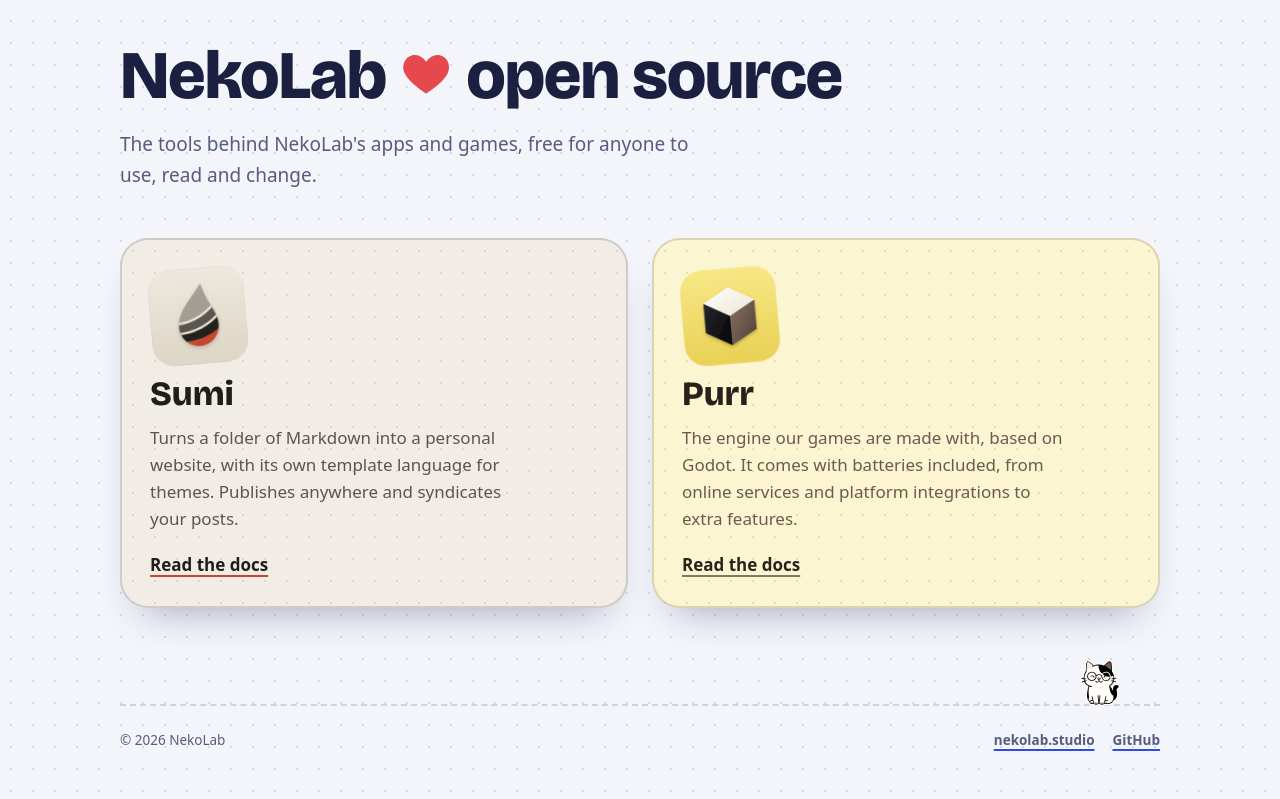
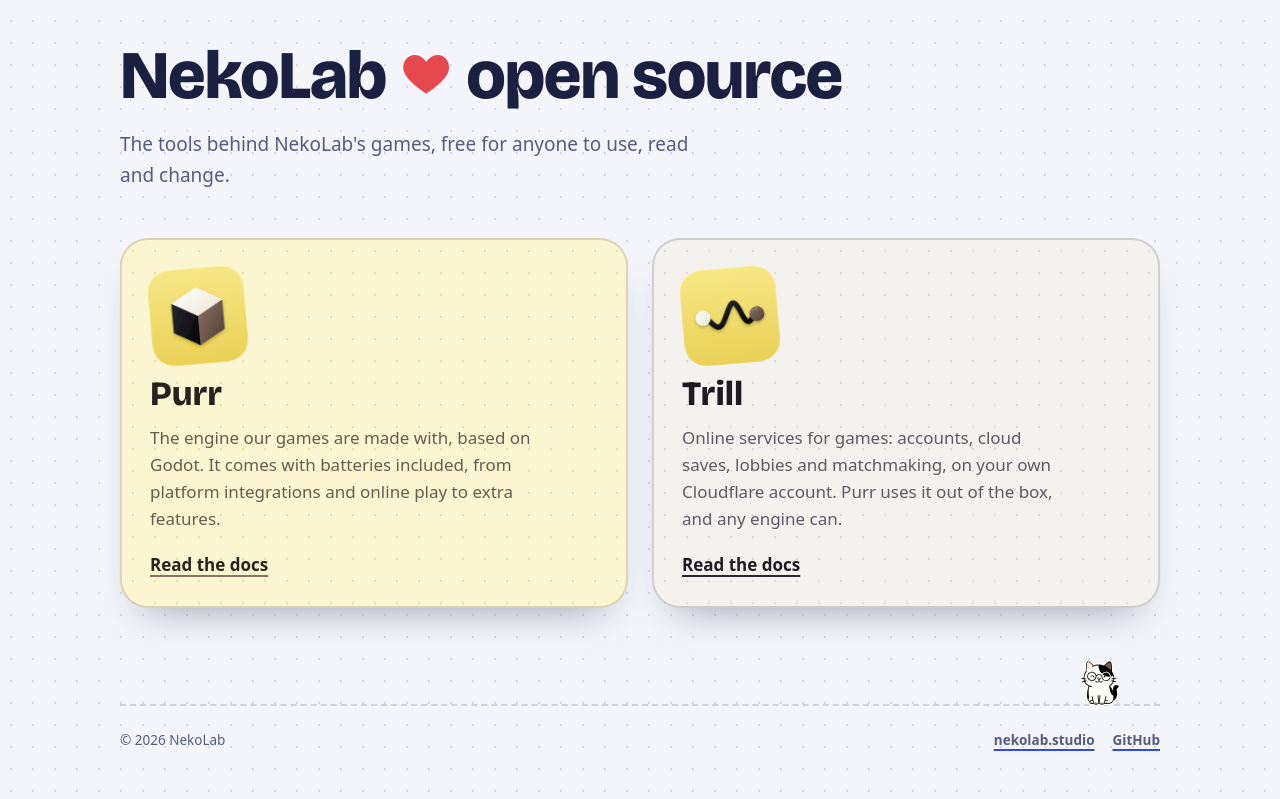
Before and after one commit to NekoLabStudio/nekolabstudio.github.io, a plain HTML site: page index.html in a window 1280 px wide. Shown: the part 100-899 px from the top of the page. Drawn offline with Linux system fonts and the light colour scheme.

Commit message:
Add Trill, remove Sumi

```diff
--- a/index.html
+++ b/index.html
@@ -4,7 +4,7 @@
     <meta charset="utf-8">
     <meta name="viewport" content="width=device-width, initial-scale=1">
     <title>Open source | NekoLab</title>
-    <meta name="description" content="The open source tools behind NekoLab's apps and games.">
+    <meta name="description" content="The open source tools behind NekoLab's games.">
     <meta name="theme-color" content="#f3f5fb" media="(prefers-color-scheme: light)">
     <meta name="theme-color" content="#14172b" media="(prefers-color-scheme: dark)">
     <link rel="icon" href="/favicon.ico">
@@ -30,29 +30,26 @@
       <main class="view">
         <section class="intro">
           <h1>NekoLab <span class="heart"><svg viewBox="0 0 24 24" aria-hidden="true"><path d="M12 21s-7.5-4.6-9.6-9.2C.9 8.3 3 4 7 4c2.2 0 3.7 1.3 5 3 1.3-1.7 2.8-3 5-3 4 0 6.1 4.3 4.6 7.8C19.5 16.4 12 21 12 21z"/></svg><span class="visually-hidden">loves</span></span> open source</h1>
-          <p class="lede">The tools behind NekoLab's apps and games, free for anyone to use, read and change.</p>
+          <p class="lede">The tools behind NekoLab's games, free for anyone to use, read and change.</p>
         </section>
 
         <section class="block" aria-label="Projects">
           <div class="doors">
-            <a class="door brand-sumi" href="/sumi/">
-              <div class="door-top">
-                <picture>
-                  <source srcset="/assets/sumi-dark.png" media="(prefers-color-scheme: dark)">
-                  <img class="door-icon" src="/assets/sumi.png" alt="" width="96" height="96">
-                </picture>
-              </div>
-              <h2>Sumi</h2>
-              <p>Turns a folder of Markdown into a personal website, with its own template language for themes. Publishes anywhere and syndicates your posts.</p>
-              <span class="link">Read the docs</span>
-            </a>
-
             <a class="door brand-purr" href="/purr/">
               <div class="door-top">
                 <img class="door-icon" src="/assets/purr.svg" alt="" width="96" height="96">
               </div>
               <h2>Purr</h2>
-              <p>The engine our games are made with, based on Godot. It comes with batteries included, from online services and platform integrations to extra features.</p>
+              <p>The engine our games are made with, based on Godot. It comes with batteries included, from platform integrations and online play to extra features.</p>
+              <span class="link">Read the docs</span>
+            </a>
+
+            <a class="door brand-trill" href="/trill/">
+              <div class="door-top">
+                <img class="door-icon" src="/assets/trill.svg" alt="" width="96" height="96">
+              </div>
+              <h2>Trill</h2>
+              <p>Online services for games: accounts, cloud saves, lobbies and matchmaking, on your own Cloudflare account. Purr uses it out of the box, and any engine can.</p>
               <span class="link">Read the docs</span>
             </a>
           </div>
--- a/styles.css
+++ b/styles.css
@@ -2,7 +2,7 @@
   NekoLab open source.
   The studio's dot-grid lab notebook: ink and ballpoint blue with a yellow
   highlighter, titles in Bricolage Grotesque. Each project is a door into its
-  own colours: Sumi's washi and vermilion, Purr's yellow tile and cocoa.
+  own colours: Purr's yellow tile and cocoa, Trill's cream and ink.
 */
 
 @font-face {
@@ -43,16 +43,6 @@
 }
 
 /* Project colours. A brand class swaps the same tokens the studio uses. */
-.brand-sumi {
-  --paper: #f1ede6;
-  --dots: #ddd6c9;
-  --ink: #1f1e1b;
-  --soft: #5a564f;
-  --pen: #c8462c;
-  --marker: #f3cdbf;
-  --line: rgba(31, 30, 27, 0.16);
-}
-
 .brand-purr {
   --paper: #fcf5d2;
   --dots: #eadf9f;
@@ -63,17 +53,17 @@
   --line: rgba(43, 33, 28, 0.16);
 }
 
+.brand-trill {
+  --paper: #f3f2ee;
+  --dots: #dedcd4;
+  --ink: #1c1b22;
+  --soft: #5c5a63;
+  --pen: #26272f;
+  --marker: #f7e886;
+  --line: rgba(28, 27, 34, 0.16);
+}
+
 @media (prefers-color-scheme: dark) {
-  .brand-sumi {
-    --paper: #191816;
-    --dots: #2b2926;
-    --ink: #ece8e0;
-    --soft: #a19c94;
-    --pen: #e4694d;
-    --marker: #6b2c1f;
-    --line: rgba(236, 232, 224, 0.16);
-  }
-
   .brand-purr {
     --paper: #1f1b12;
     --dots: #343020;
@@ -82,6 +72,16 @@
     --pen: #e9d155;
     --marker: #5e5214;
     --line: rgba(246, 239, 217, 0.16);
+  }
+
+  .brand-trill {
+    --paper: #18171c;
+    --dots: #2a2930;
+    --ink: #f3f2ee;
+    --soft: #a9a7ae;
+    --pen: #e9d155;
+    --marker: #4a4416;
+    --line: rgba(243, 242, 238, 0.16);
   }
 }
 
```
Also changed, not shown: 404.html (+1 -1 lines), assets/sumi-dark.png (deleted), assets/sumi.png (deleted), assets/trill.svg (added).
